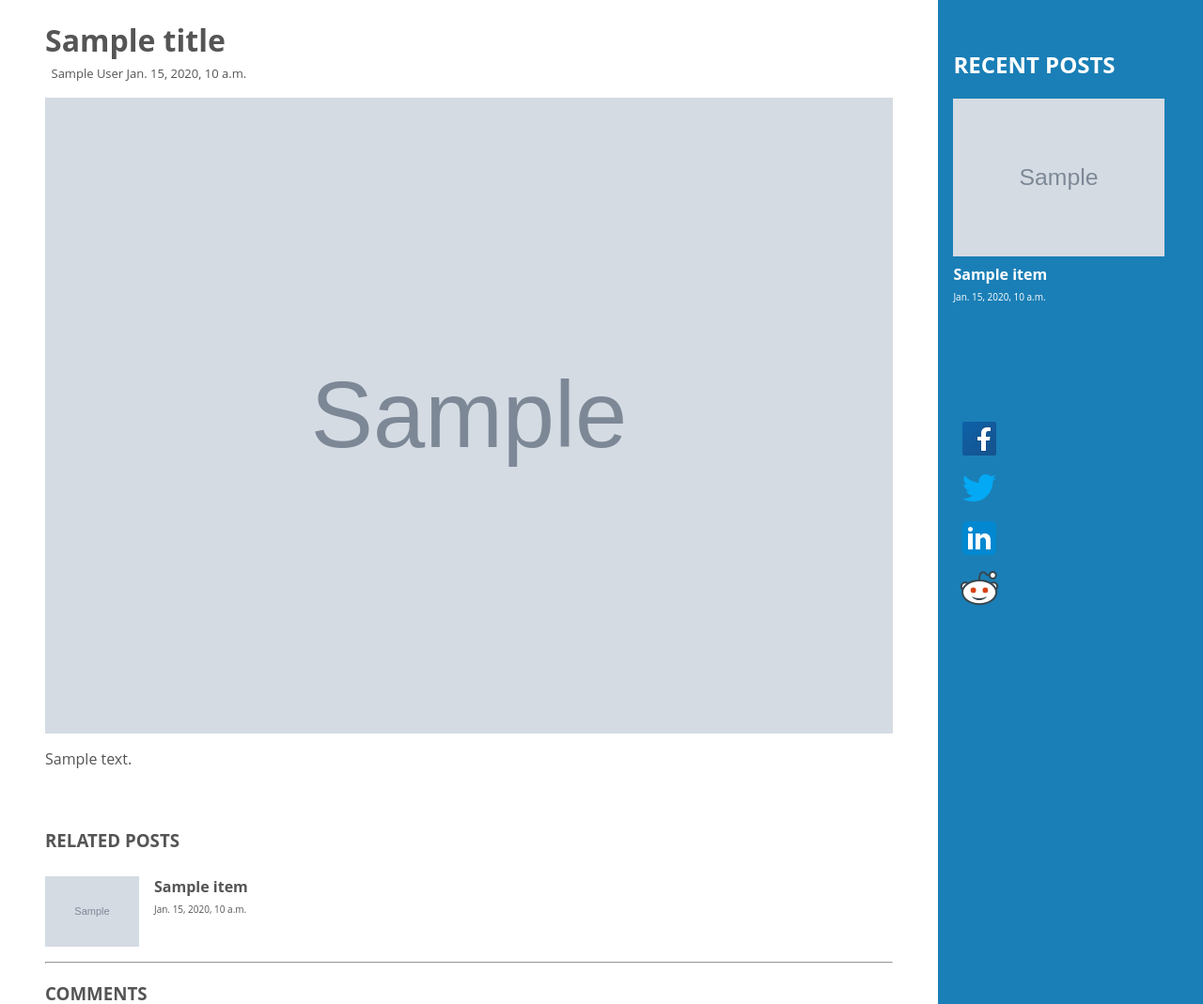
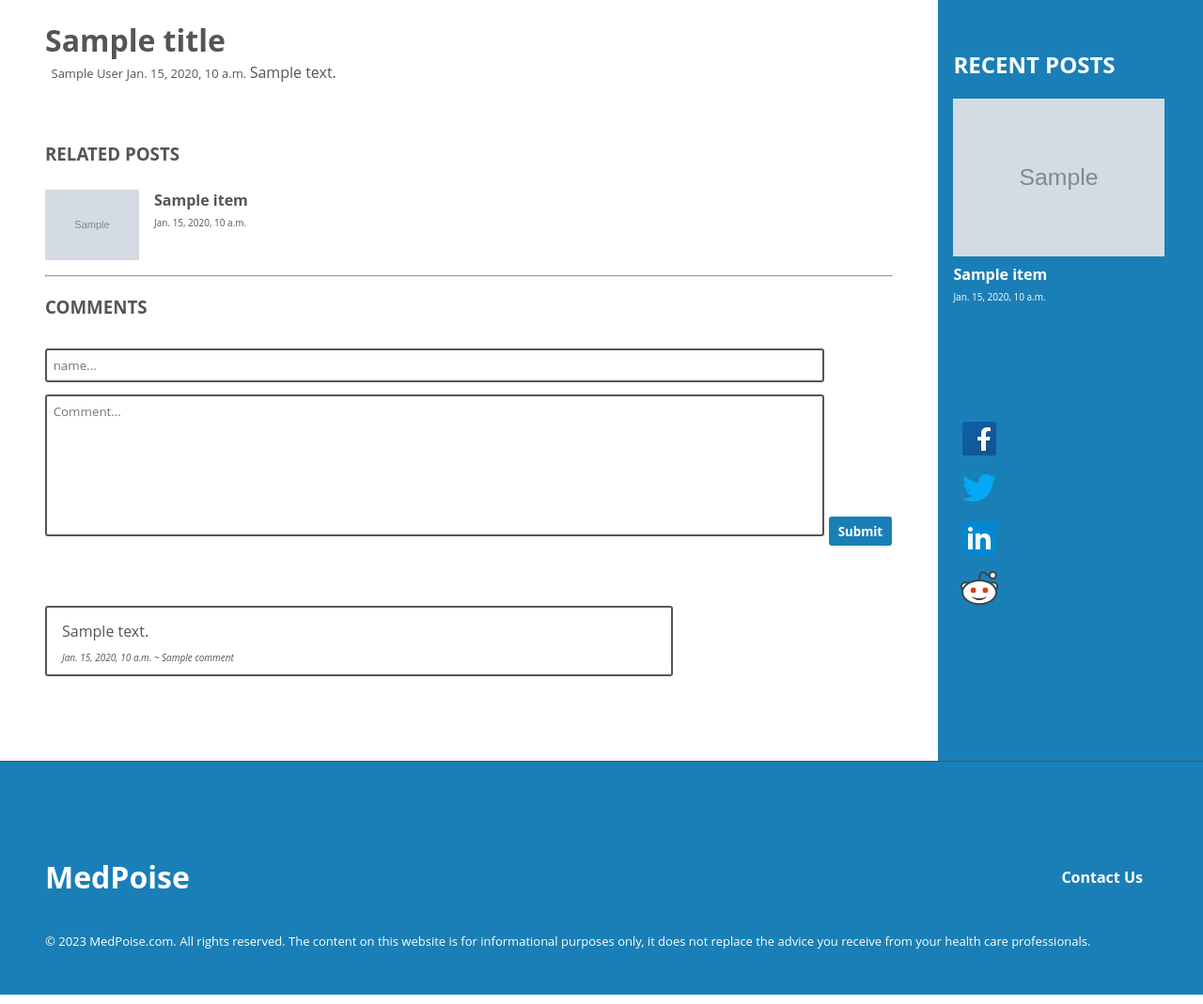
Before and after one commit to M-Jawad-Ch/Zaidi, a Django app: template blog/templates/post.html in a window 1280 px wide. Shown: the part 71-1140 px from the top of the page at 94% size. Run offline with Django 4.2, Linux system fonts and the light colour scheme; the template is opened without the code that fills it: most values are stand-ins (such as "Sample title", 1, 10 or a date in 2020); grey boxes marked "Sample" are stand-in pictures.

Commit message:
remove images from articles

```diff
--- a/blog/templates/post.html
+++ b/blog/templates/post.html
@@ -19,9 +19,6 @@
         <span id="date">
             {{ author }} {{ date }}
         </span>
-        <div class="image-container">
-            <img id="main-image" src="{{ image_url }}" alt="">
-        </div>
         <div class="mobile-socials"></div>
         {{ content }}
         <br>
```
